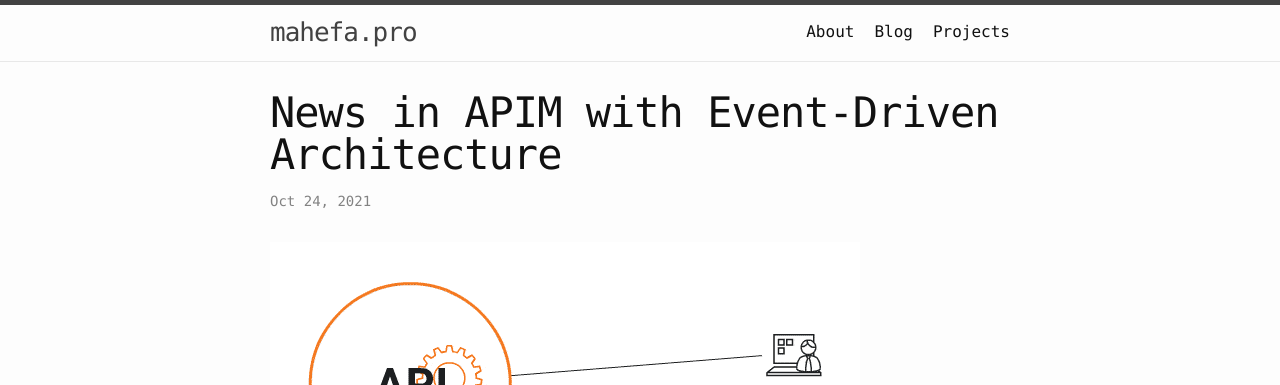
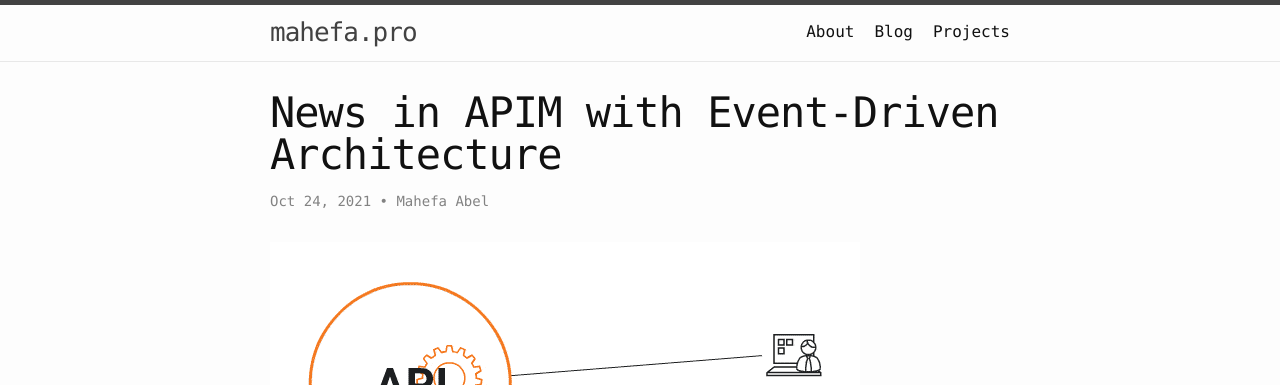
Before and after one commit to mahefa-pro/mahefa.pro, a Jekyll site: the page built from _posts/2021-10-24-one-platform-for-integration-apim-eda.md, in a window 1280 px wide. Shown: the top 385 px of the page. Built offline with Jekyll 4.4.1, drawn with Linux system fonts in a browser that asks for light colours.

Commit message:
update seo

```diff
--- a/_posts/2021-10-24-one-platform-for-integration-apim-eda.md
+++ b/_posts/2021-10-24-one-platform-for-integration-apim-eda.md
@@ -4,6 +4,7 @@ title:  "News in APIM with Event-Driven Architecture"
 date:   2021-10-24 11:26:45 +0300
 categories: wso2 apim eda
 image: "/assets/images/wso2-apim.gif"
+author: "Mahefa Abel"
 ---
 
 ![WSO2 APIM](/assets/images/wso2-apim.gif)
```
